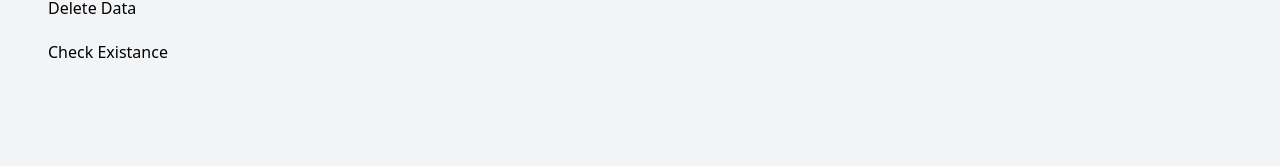
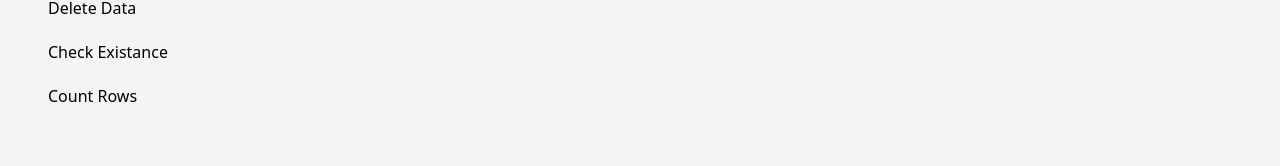
Before and after one commit to soorajlegend/web.phpSniper, a Next.js app: page /docs in a window 1280 px wide. Shown: the part 392-558 px from the top of the page. Built offline with nearby package versions, Linux system fonts and the light colour scheme.

Commit message:
added count rows to docs

```diff
--- a/store.ts
+++ b/store.ts
@@ -474,4 +474,49 @@ if ($update) {
 
         ]
     },
+    {
+        "title": "count rows",
+        "description": `in a situations that you wanted to find the number of a particular function base on a particular condition or even with out any condition, then we recomment using <b>countRows(), this function return the number of columns matches, 0 if no row matches</b>  check the parameters below:<br />
+
+        <li>1st parameter: the name of the table you wanted to check the data </li>
+        <li>2nd parameter: the condition (optional), to help the function count the only data you want</li>
+
+        Here are some examples to describe how you can use the function
+
+        `,
+        "examples": [
+            {
+                "title": "count all users",
+                "description": "Here is an example on how to count all the users in the users table without any condition:",
+                "code": `
+                <?php
+                include "./sniper.php";
+
+                //count all users in the users table
+                $allUsers = countRows("users");
+
+                echo $allUsers;
+
+                ?>
+                `
+            },
+            {
+                "title": "Check the existance of data based on multiple columns",
+                "description": "Here is an example on how to check a data existance based on multiple columns, and we'll use email and password columns in the user table as an example. ",
+                "code": `
+                <?php
+                include "./sniper.php";
+
+                // find the number of male users in the users table
+                $male_users = countRows("users", "gender = 'male'");
+
+                // lets display the result
+                echo $male_users;
+
+                ?>
+                `
+            }
+
+        ]
+    },
 ]
```
